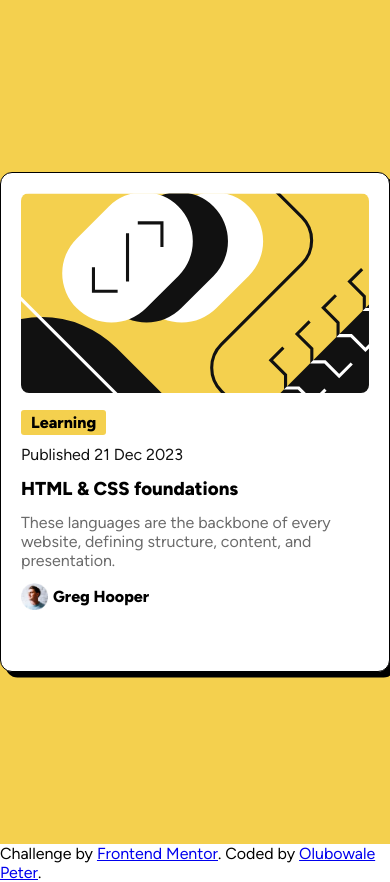
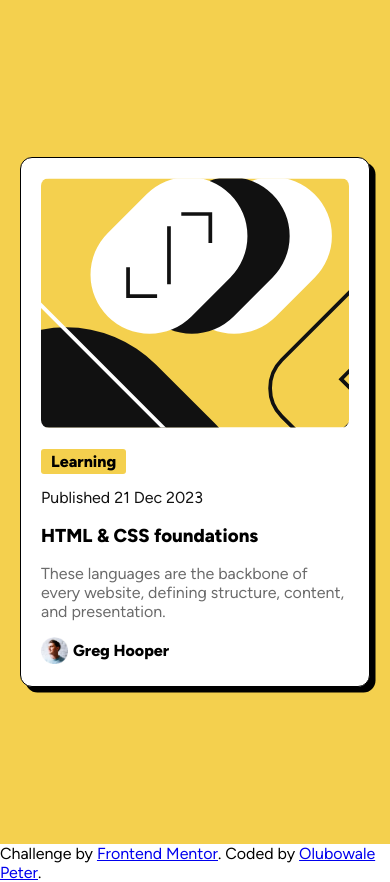
Before and after one commit to PETHORG/blog-preview-card-main, a plain HTML site: page index.html in a window 390 px wide. Drawn offline with Linux system fonts and the light colour scheme.

Commit message:
Blog-card-portfolio

```diff
--- a/style.css
+++ b/style.css
@@ -84,14 +84,15 @@ body{
 }
 @media only screen and (max-width: 600px) {
     .container{
-        width: 420px;
-        height: 500px;
+        width: 350px;
+        height: 530px;
     }
     .illustration{
-        height: 200px;
+        height: 250px;
+        margin-bottom: 24px;
     }
     .description, .publish-date{
-        margin: 13px 0;
+        margin: 16.87px 0;
         font-size: 16px;
     }
 }
```
